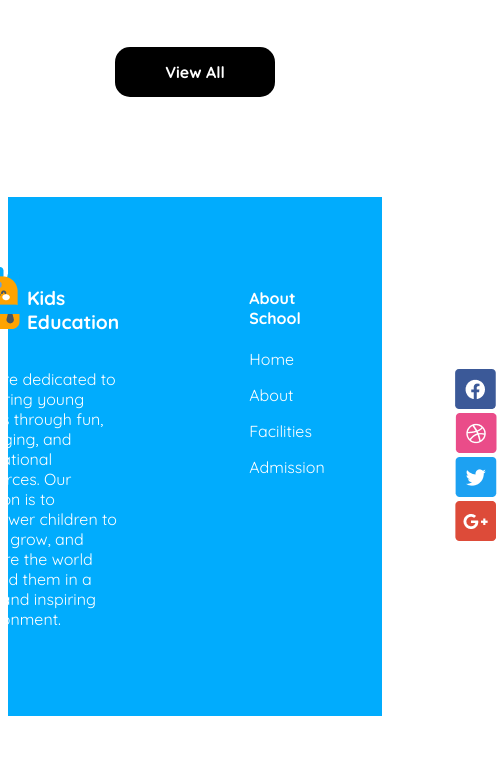
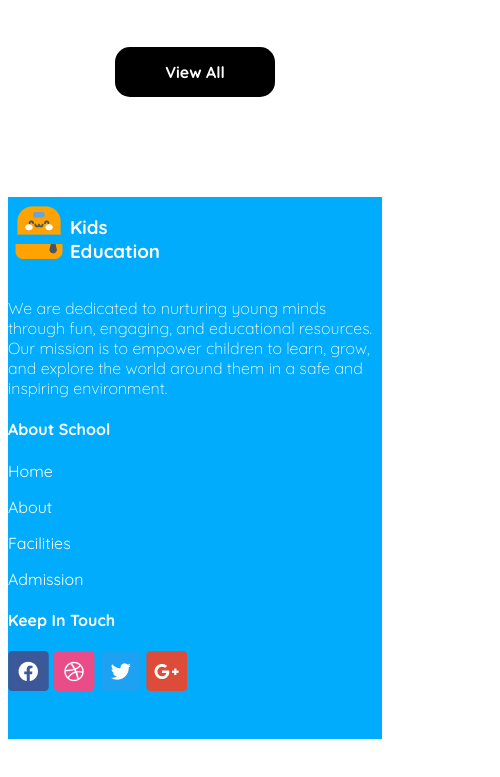
Before and after one commit to Mafikul5320/Assigment-2, a plain HTML site: page index.html in a window 390 px wide. Shown: the part 3293-4070 px from the top of the page, 500 px wide, since content can reach past the window. After the commit the page ends 4040 px from the top, so only its background shows below. Drawn offline with Linux system fonts and the light colour scheme.

Commit message:
problem-solve

```diff
--- a/index.html
+++ b/index.html
@@ -161,7 +161,7 @@
                 <div class="logo-size-1"><img src="./assets/logo.png" alt=""></div>
                 <h3>Kids <br>Education</h3>
             </div>
-                <p>We are dedicated to nurturing young minds through fun, engaging, and educational resources. Our mission is to empower children to learn, grow, and explore the world around them in a safe and inspiring environment.</p>
+                <p class="mobile-show">We are dedicated to nurturing young minds through fun, engaging, and educational resources. Our mission is to empower children to learn, grow, and explore the world around them in a safe and inspiring environment.</p>
             </div>
             <div class="foo-ter-2">
                 <h4>About School</h4>
--- a/style/style.css
+++ b/style/style.css
@@ -279,14 +279,14 @@ font-size: 3.6rem;
     align-items: center;
     justify-content: center;
     color: white;
-    margin-bottom: 1000px;
+    /* margin-bottom: 1000px; */
 }
 .fotter-moblile{
     display: none;
 }
 @media screen and (max-width:572px) {
 
-    .menu-ber, .top-ber, .next-icon, .big-card{
+    .menu-ber, .top-ber, .next-icon, .big-card, .fotter-background{
         display: none;
     }
     .part-two{
@@ -364,7 +364,19 @@ font-size: 3.6rem;
         margin-left: 10px;
         font-weight: bold;
     }
-    .fotter-background{
-        flex-direction: column;
+    .fotter-moblile{
+        display: block;
+        margin-bottom: 500px;
+        background-color: #01ACFD;
+        height: 542px;
+        margin: 0;
+        color: white;
+    }
+    .logo-tittle-1{
+        display: flex;
+    }
+    .mobile-show{
+        font-size: 1rem;
+        font-weight: 300;
     }
 }
```
